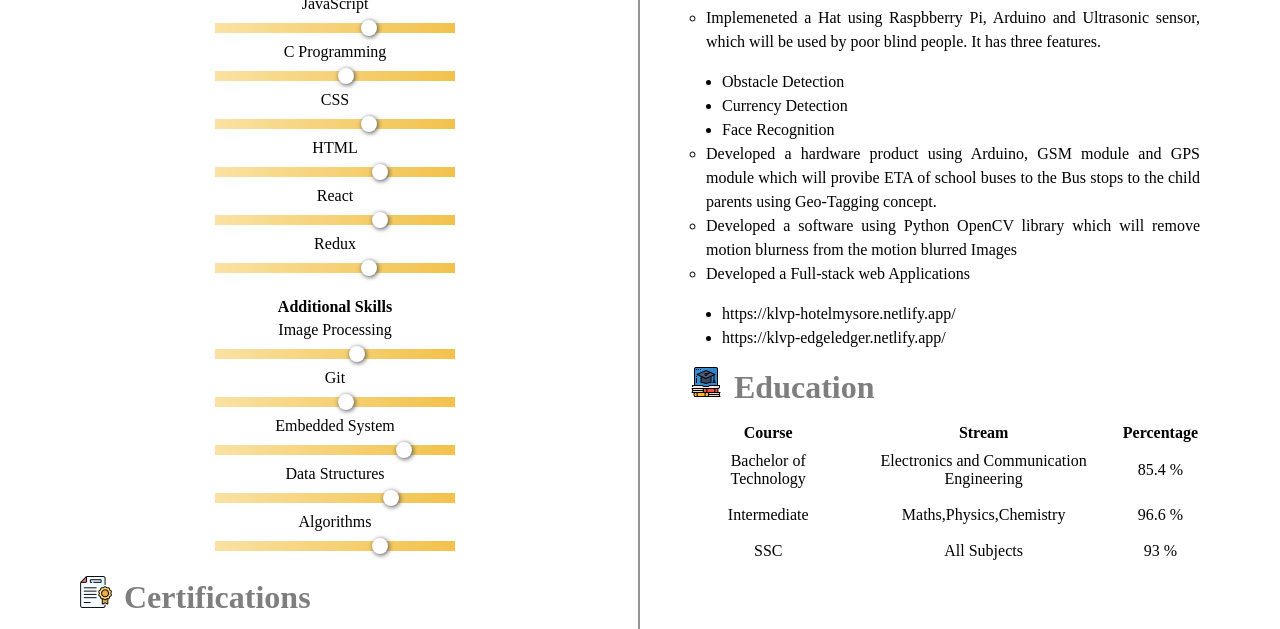
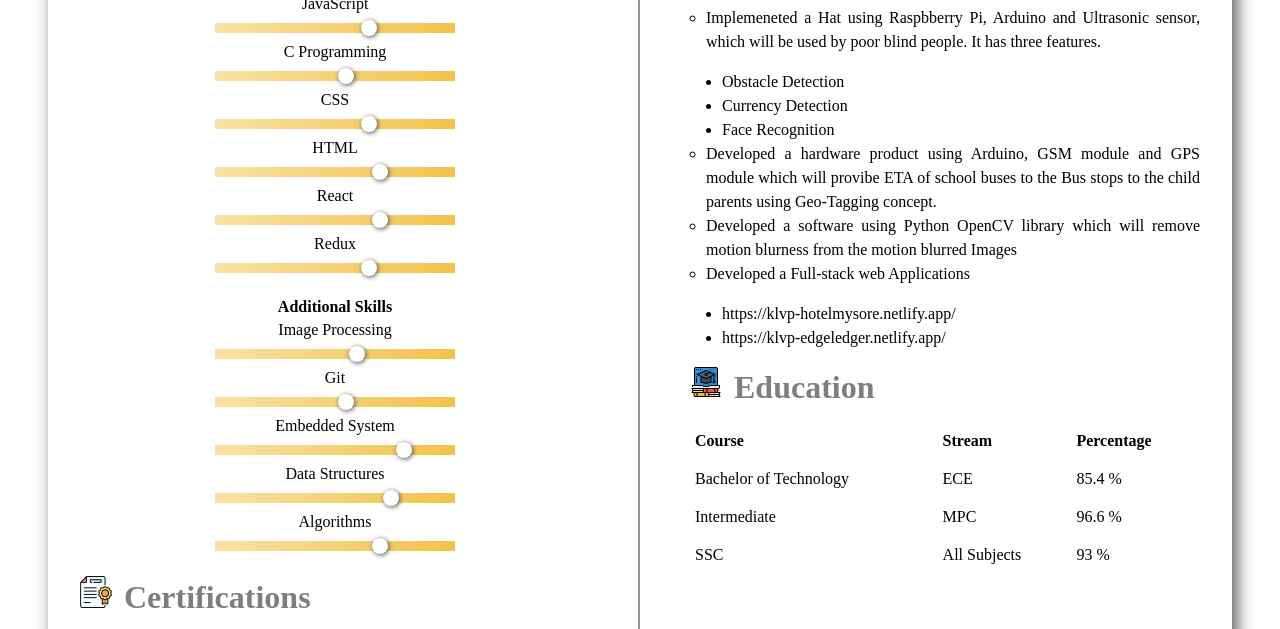
Before and after one commit to klvp/klvp-resume, a plain HTML site: page index.html in a window 1280 px wide. Shown: the part 650-1279 px from the top of the page. Drawn offline with Linux system fonts and the light colour scheme.

Commit message:
Add files via upload

```diff
--- a/index.html
+++ b/index.html
@@ -300,12 +300,12 @@
             </tr>
             <tr>
               <td>Bachelor of Technology</td>
-              <td>Electronics and Communication Engineering</td>
+              <td>ECE</td>
               <td>85.4 %</td>
             </tr>
             <tr>
               <td>Intermediate</td>
-              <td>Maths,Physics,Chemistry</td>
+              <td>MPC</td>
               <td>96.6 %</td>
             </tr>
             <tr>
--- a/style.css
+++ b/style.css
@@ -132,10 +132,6 @@ input {
   transition: opacity 0.2s;
 }
 
-/* input:hover {
-  opacity: 1;
-} */
-
 input::-webkit-slider-thumb {
   -webkit-appearance: none;
   appearance: none;
@@ -155,16 +151,24 @@ input::-webkit-slider-thumb {
   text-align: justify;
 }
 
-.education tr td {
-  text-align: center;
-  padding: 0.5rem;
+.education table {
+  border-collapse: collapse;
+  width: 100%;
+  position: relative;
+  overflow: hidden;
+}
+
+.education th,
+.education td {
+  padding: 10px 5px;
+  text-align: left;
 }
 
 @media (max-width: 1300px) {
   body {
     max-width: 100%;
     margin: 3rem 3rem;
-    box-shadow: none;
+    box-shadow: 5px 5px 16px #565656;
   }
   .skills tr {
     display: flex;
```
